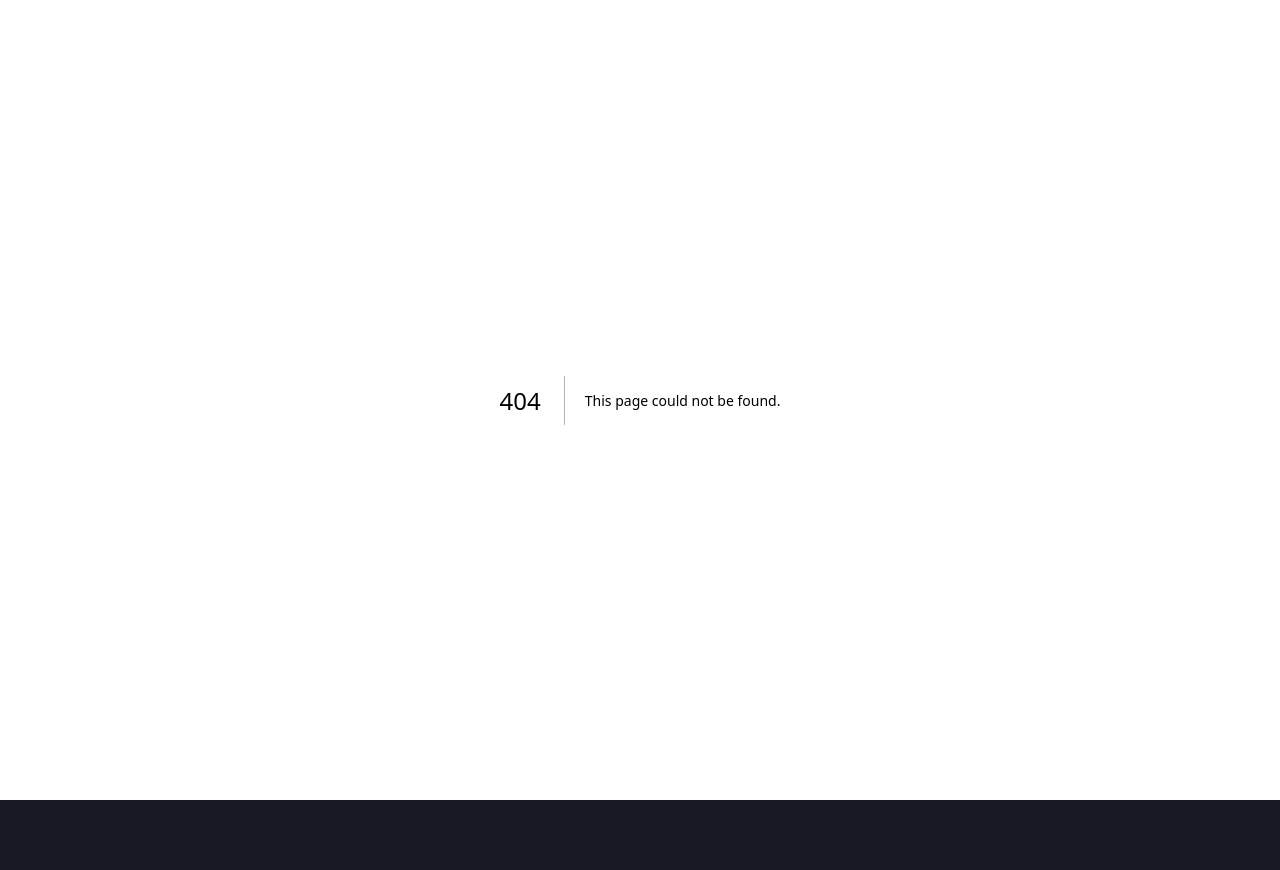
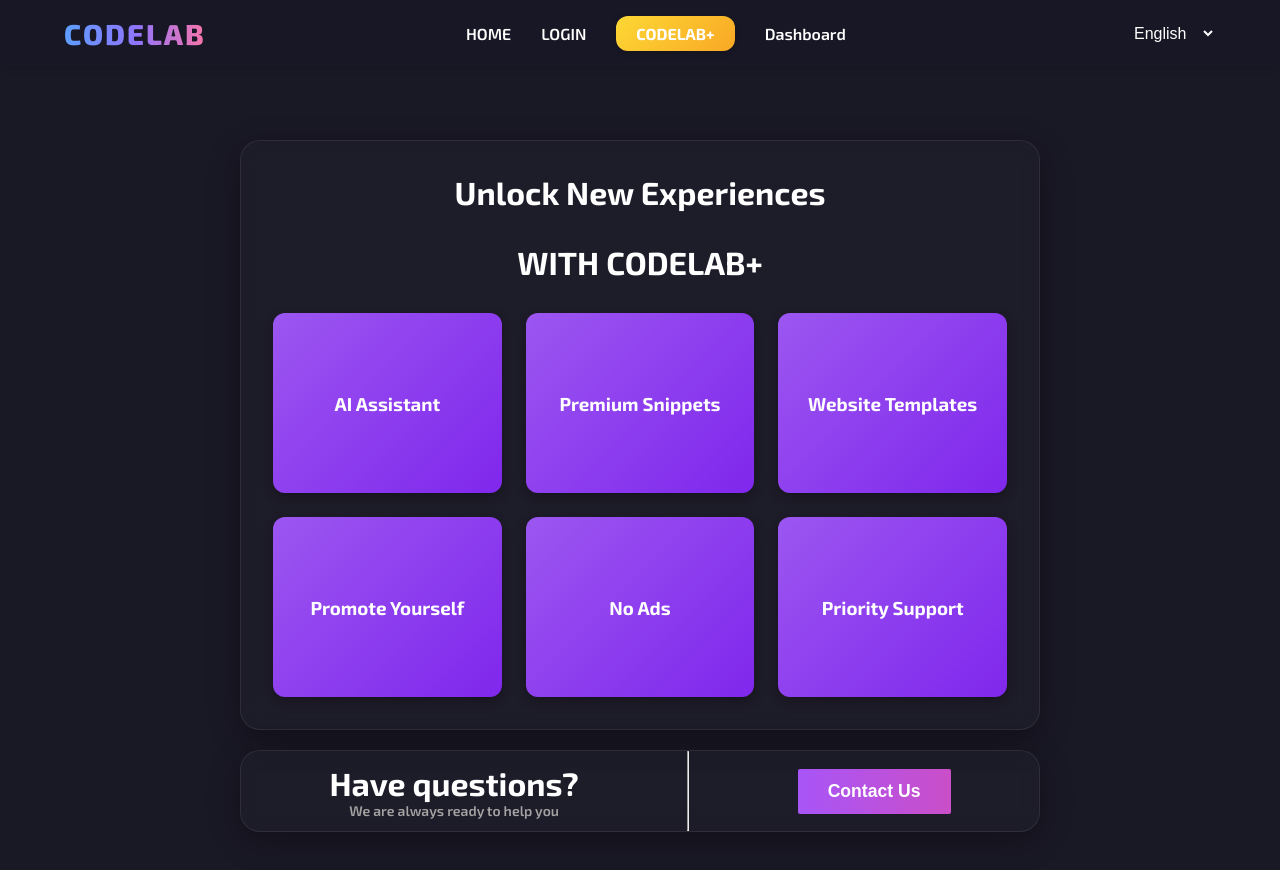
Before and after one commit to Endizzy/codeStoreProject, a Next.js app: page /Codelab in a window 1280 px wide. Before the commit this address had no page. Shown: the top 870 px of the page. Before the commit the page ends 800 px from the top, so only its background shows below. Built offline with nearby package versions, Linux system fonts and the light colour scheme.

Commit message:
FrontEnd update - page premium, bug fix

```diff
--- /dev/null
+++ b/src/app/Codelab/Codelab.module.css
@@ -0,0 +1,138 @@
+.container {
+    width: 100%;
+    max-width: 1200px;
+    margin: 0 auto;
+    padding: var(--header-height) 1.5rem 2rem;
+    display: flex;
+    flex-direction: column;
+    align-items: center;
+    text-align: center;
+    justify-content: center;
+}
+
+.cardWrapper {
+    background: rgba(255, 255, 255, 0.02);
+    max-width: 800px;
+    border-radius: 20px;
+    padding: 2rem;
+    box-shadow: 0 8px 32px rgba(0, 0, 0, 0.3);
+    backdrop-filter: blur(10px);
+    -webkit-backdrop-filter: blur(10px);
+    border: 1px solid rgba(255, 255, 255, 0.08);
+    width: 100%;
+    text-align: center;
+    margin-bottom: 20px;
+}
+
+.title {
+    font-size: 2rem;
+    margin-bottom: 2rem;
+}
+
+.grid {
+    display: grid;
+    grid-template-columns: repeat(auto-fit, minmax(200px, 1fr));
+    gap: 1.5rem;
+}
+
+.flipCard {
+    background-color: transparent;
+    width: 100%;
+    perspective: 1000px;
+}
+
+.flipCardInner {
+    position: relative;
+    width: 100%;
+    height: 180px;
+    text-align: center;
+    transition: transform 0.6s;
+    transform-style: preserve-3d;
+}
+
+.flipCard:hover .flipCardInner {
+    transform: rotateY(180deg);
+}
+
+.flipCardFront,
+.flipCardBack {
+    position: absolute;
+    width: 100%;
+    height: 100%;
+    border-radius: 12px;
+    display: flex;
+    align-items: center;
+    justify-content: center;
+    backface-visibility: hidden;
+    background: #1f1b35;
+    color: white;
+    padding: 1rem;
+    box-shadow: 0 4px 12px rgba(0, 0, 0, 0.3);
+}
+
+.flipCardFront {
+    /*background: linear-gradient(135deg, #5D9FFF, #8E75FF);*/
+    background: linear-gradient(135deg, hsl(267 84% 64%) 0%, hsl(267 84% 54%) 100%);
+    color: white;
+    font-weight: bold;
+}
+
+.flipCardBack {
+    transform: rotateY(180deg);
+    background: rgba(255, 255, 255, 0.05);
+    backdrop-filter: blur(6px);
+    -webkit-backdrop-filter: blur(6px);
+}
+
+.hrVertical {
+    width: 2px;
+    height: 80px;
+    background-color: #faf8f8;
+    margin: 0 20px;
+}
+
+.questionWrapper {
+    background: rgba(255, 255, 255, 0.02);
+    max-width: 800px;
+    border-radius: 20px;
+    /*padding: 1rem;*/
+    box-shadow: 0 8px 32px rgba(0, 0, 0, 0.3);
+    backdrop-filter: blur(10px);
+    -webkit-backdrop-filter: blur(10px);
+    border: 1px solid rgba(255, 255, 255, 0.08);
+    display: flex;
+    justify-content: space-evenly;
+    width: 100%;
+    align-items: center;
+    text-align: center;
+    margin-bottom: 20px;
+}
+
+.left__side {
+    /*margin-right: 40px;*/
+}
+
+.contact__desc {
+    color: #a6a3a3;
+    font-size: 14px;
+}
+
+.contact__button {
+    padding: 12px 30px;
+    margin: 0 auto;
+    font-size: 1.1rem;
+    font-weight: 700;
+    color: white;
+    background: var(--gradient-hero);
+    border: none;
+    border-radius: 2px;
+    cursor: pointer;
+    background: linear-gradient(to right, #a855f7, #ec4899);
+    background-size: 200% auto; /* увеличиваем фон по горизонтали */
+    background-position: left center;
+    transition: background-position 0.5s ease;
+}
+
+.contact__button:hover {
+    background-position: right center;
+}
--- /dev/null
+++ b/src/app/Codelab/page.js
@@ -0,0 +1,70 @@
+import React from 'react';
+import Header from "@/components/Header/Header";
+import styles from "./Codelab.module.css";
+
+const Codelab = () => {
+    const cards = [
+        {
+            title: "AI Assistant",
+            description: "Get help writing better code instantly.",
+        },
+        {
+            title: "Premium Snippets",
+            description: "Unlock ready-to-use professional snippets.",
+        },
+        {
+            title: "Website Templates",
+            description: "Download modern full-stack templates.",
+        },
+        {
+            title: "Promote Yourself",
+            description: "Boost your visibility in the community.",
+        },
+        {
+            title: "No Ads",
+            description: "Clean experience without interruptions.",
+        },
+        {
+            title: "Priority Support",
+            description: "Faster answers, real devs helping.",
+        },
+    ];
+
+    return (
+        <div>
+            <Header />
+            <div className={styles.container}>
+                <div className={styles.cardWrapper}>
+                    <h1 className={styles.title}>Unlock New Experiences </h1>
+                    <h1 className={styles.title}>WITH CODELAB+</h1>
+                    <div className={styles.grid}>
+                        {cards.map((card, index) => (
+                            <div key={index} className={styles.flipCard}>
+                                <div className={styles.flipCardInner}>
+                                    <div className={styles.flipCardFront}>
+                                        <h3>{card.title}</h3>
+                                    </div>
+                                    <div className={styles.flipCardBack}>
+                                        <p>{card.description}</p>
+                                    </div>
+                                </div>
+                            </div>
+                        ))}
+                    </div>
+                </div>
+                <div className={styles.questionWrapper}>
+                    <div className="left__side">
+                        <h1 className={styles.contact__title}>Have questions? </h1>
+                        <p className={styles.contact__desc}>We are always ready to help you</p>
+                    </div>
+                    <hr className={styles.hrVertical}/>
+                    <div className="right__side">
+                        <button className={styles.contact__button}>Contact Us</button>
+                    </div>
+                </div>
+            </div>
+        </div>
+    );
+};
+
+export default Codelab;
--- a/src/app/globals.css
+++ b/src/app/globals.css
@@ -3,6 +3,7 @@
 :root {
   /*--background: #191825;*/
   /*--foreground: #191825;*/
+  --header-height: 140px;
   --background-main: background-color #191825;
   font-family: 'Exo 2', sans-serif;
   font-optical-sizing: auto;
--- a/src/components/Header/Header.jsx
+++ b/src/components/Header/Header.jsx
@@ -31,7 +31,9 @@ const Header = () => {
                             </Link>
                         </li>
                         <li className={styles.nav__list_item}>
-                            <span className={styles.codelabPlus}>CODELAB+</span>
+                            <Link href="/Codelab">
+                                <span className={styles.codelabPlus}>CODELAB+</span>
+                            </Link>
                         </li>
                         <li className={styles.nav__list_item}>
                             <Link href="/Dashboard">
--- a/src/components/Header/Header.module.css
+++ b/src/components/Header/Header.module.css
@@ -20,7 +20,7 @@
 }
 
 .logo {
-    font-size: 2rem;
+    font-size: 1.8rem;
     font-weight: 800;
     letter-spacing: 2px;
     background: linear-gradient(90deg, #5D9FFF, #8E75FF, #F875AA);
```
